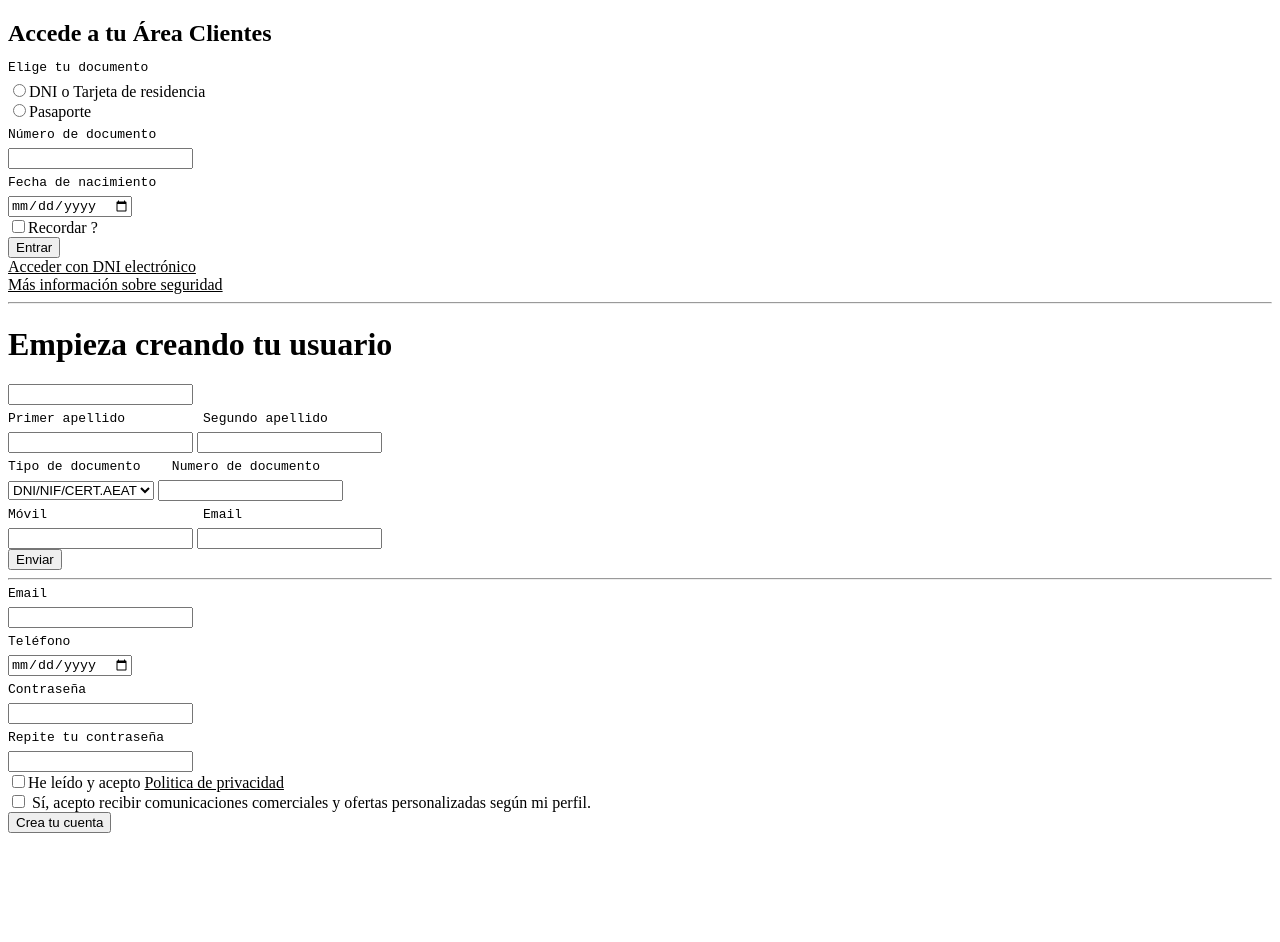
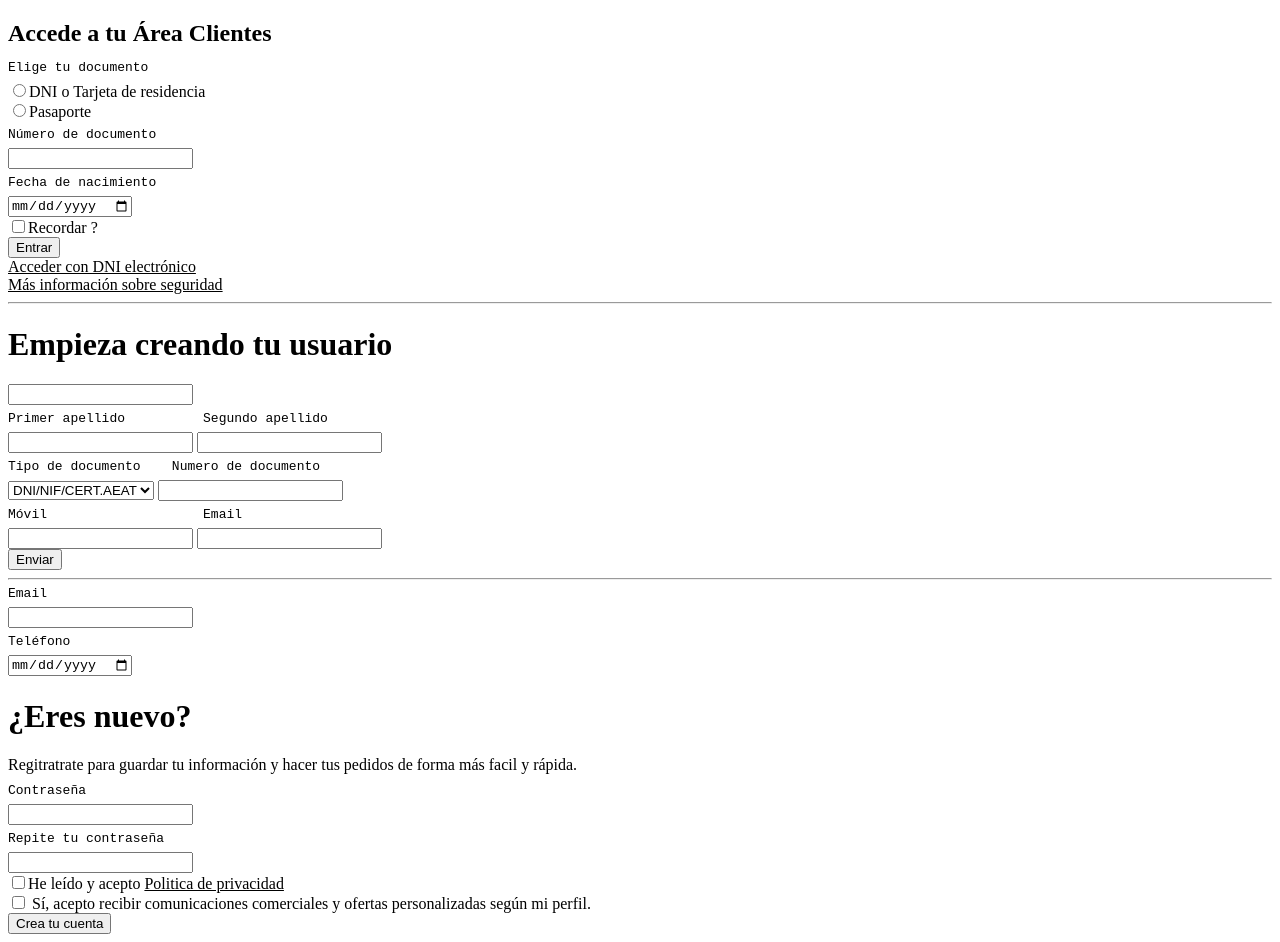
Before and after one commit to RobertMarton04/Practica-formularios, a plain HTML site: page index.html in a window 1280 px wide. Before the commit the page ends 841 px from the top, so only its background shows below. Drawn offline with Linux system fonts and the light colour scheme.

Commit message:
Update index.html
b

```diff
--- a/index.html
+++ b/index.html
@@ -65,7 +65,8 @@
 <input type="date" name="Telefono" id="Telefono">
 
 <form action="web.php" method="GET">
-
+   <h1>¿Eres nuevo?</h1>
+   <p>Regitratrate para guardar tu información y hacer tus pedidos de forma más facil y rápida.</p>
 <pre>Contraseña</pre>
 <input type="password" name="contraseña" id="contraseña">
 <br>
```
